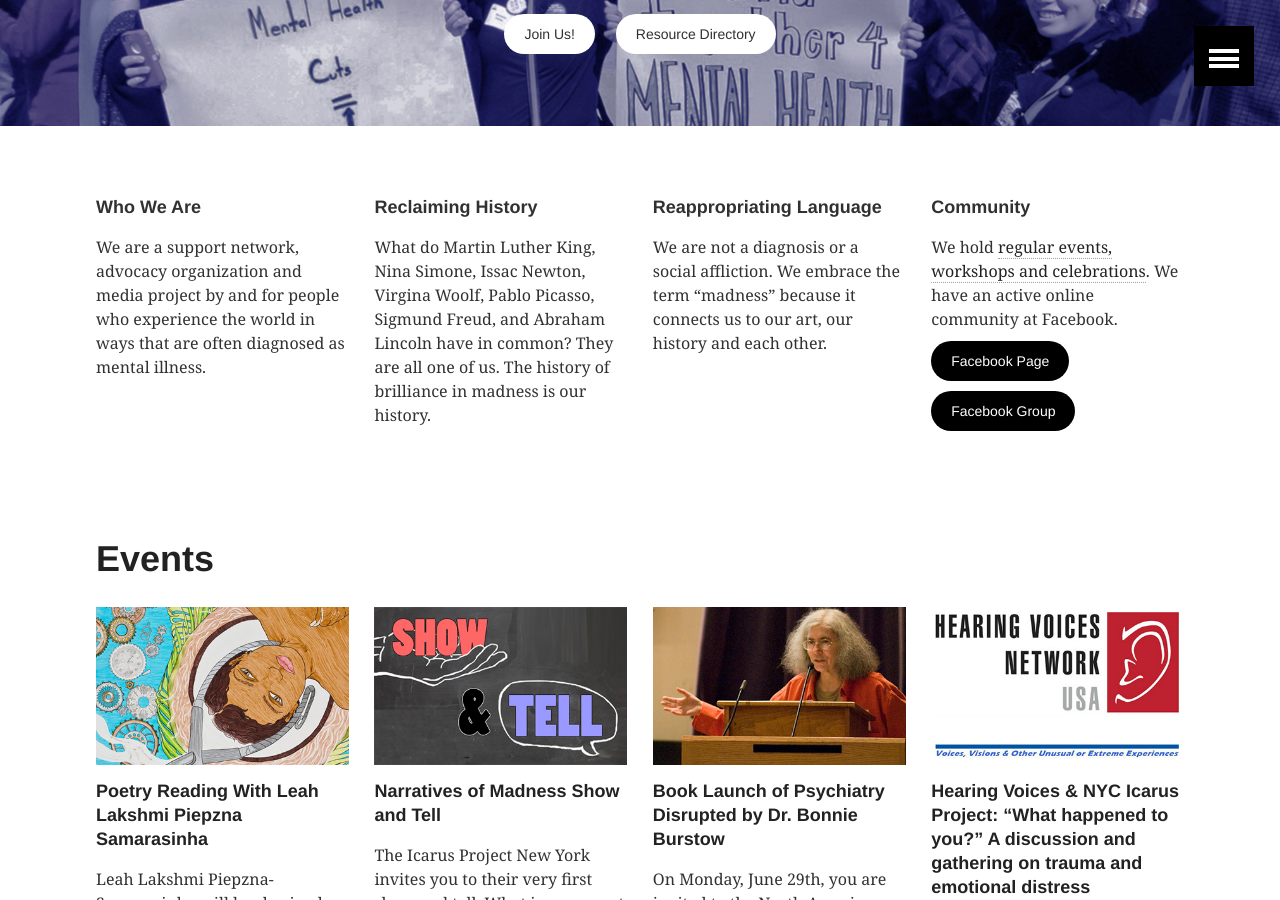
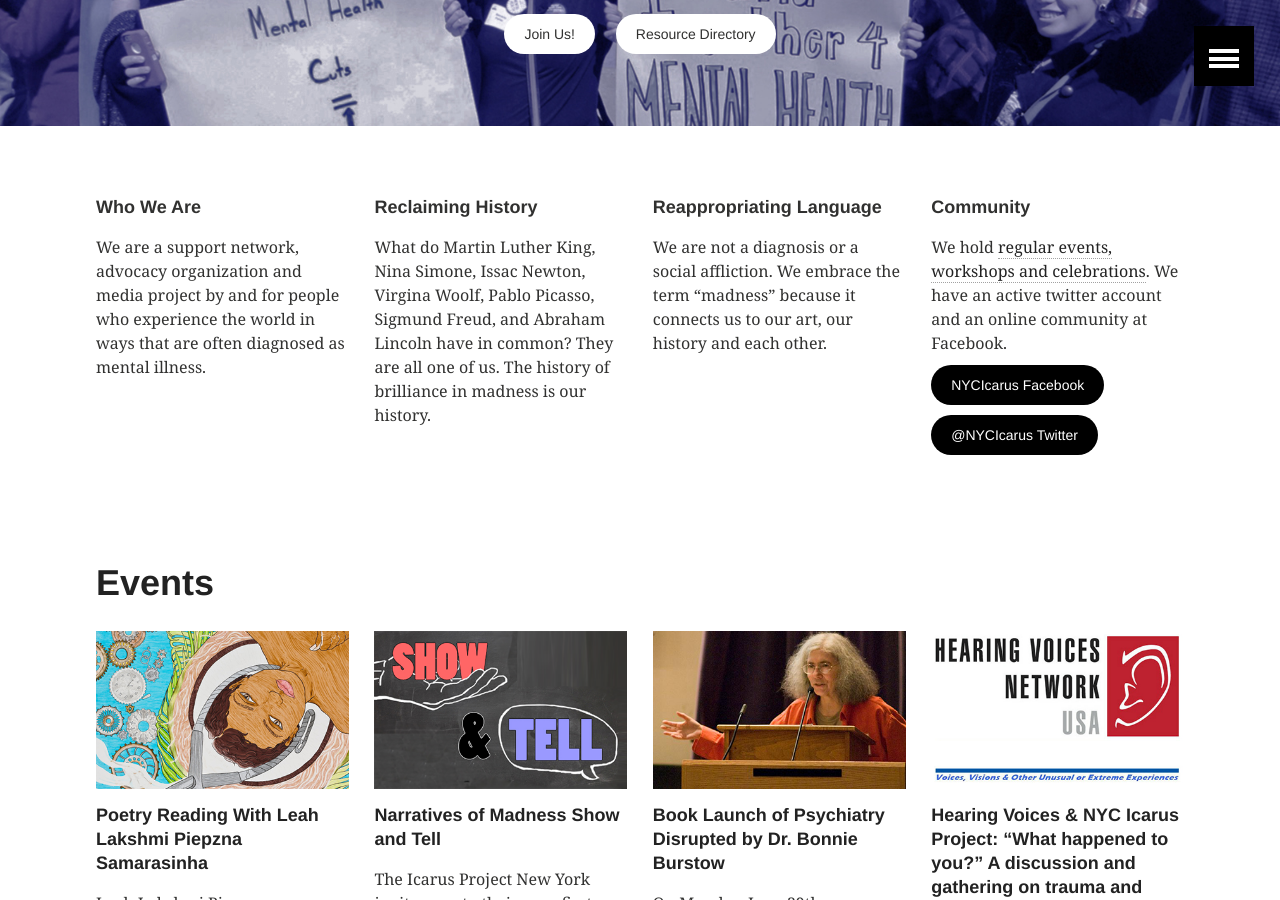
Before and after one commit to nycicarus/nycicarus.github.io, a Jekyll site: the page built from index.md, in a window 1280 px wide and 900 px high, scrolled down 437 px. Built offline with Jekyll 4.4.1, drawn with Linux system fonts in a browser that asks for light colours.

Commit message:
add twitter account, and point nycicarus fb page

```diff
--- a/index.md
+++ b/index.md
@@ -40,9 +40,9 @@ image:
 
 <div class="tile">
   <h2 class="post-title">Community</h2>
-  <p class="post-excerpt">We hold <a href="/events">regular events, workshops and celebrations</a>. We have an active online community at Facebook.
-    <br/><a href="https://www.facebook.com/theicarusproject" class="btn">Facebook Page</a><br/>
-    <a href="https://www.facebook.com/groups/2394863930/" class="btn">Facebook Group</a></p>
+  <p class="post-excerpt">We hold <a href="/events">regular events, workshops and celebrations</a>. We have an active twitter account and an online community at Facebook.
+    <br/><a href="https://www.facebook.com/IcarusProjectNewYorkCity" class="btn">NYCIcarus Facebook</a><br/>
+    <a href="https://twitter.com/nycicarus" class="btn">@NYCIcarus Twitter</a></p>
 </div><!-- /.tile -->
 
 </div><!-- /.tiles -->
```
